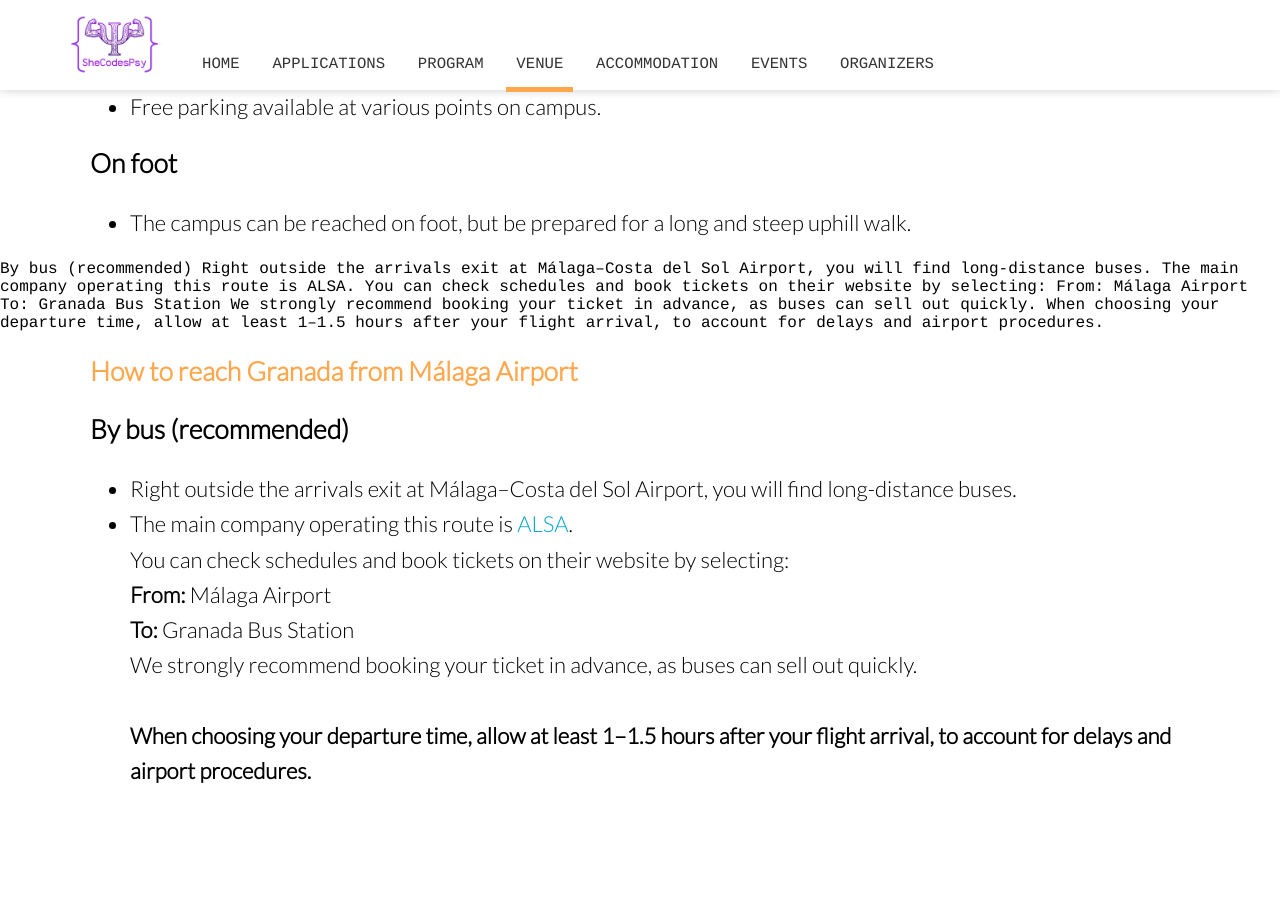
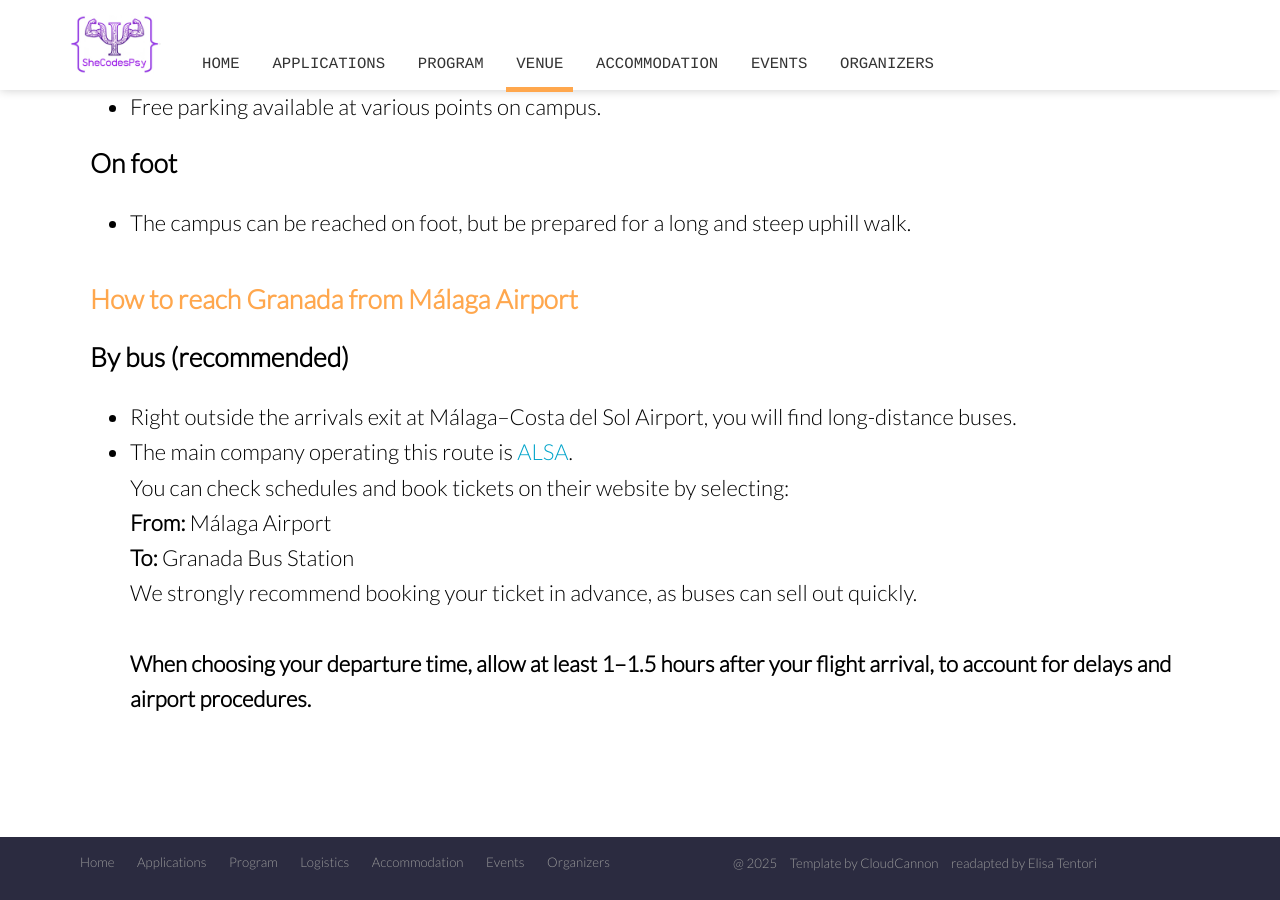
Before and after one commit to shecodespsy/shecodespsy.github.io, a Jekyll site: the page built from venue.html, in a window 1280 px wide and 900 px high, scrolled down 1518 px. Built offline with Jekyll 4.4.1, drawn with Linux system fonts in a browser that asks for light colours; nearby versions of some CDN libraries; some of the changed text lies outside the part shown.

Commit message:
transport 2

```diff
--- a/venue.html
+++ b/venue.html
@@ -238,18 +238,6 @@
 			</div>
 		</div>
 
-
-
-By bus (recommended)
- Right outside the arrivals exit at Málaga–Costa del Sol Airport, you will find long-distance buses.
-The main company operating this route is ALSA.
- You can check schedules and book tickets on their website by selecting:
-From: Málaga Airport
-To: Granada Bus Station
-We strongly recommend booking your ticket in advance, as buses can sell out quickly.
-When choosing your departure time, allow at least 1–1.5 hours after your flight arrival, to account for delays and airport procedures.
-
-
 		<div class="container flex">
 			<div class="text">
 				<p class="editable" style="margin-bottom:1em;">
@@ -276,20 +264,3 @@
 	</section>
 
 </div>
-
-
-
-
-
-
-
-
-How to reach Granada from Málaga Airport
-By bus (recommended)
- Right outside the arrivals exit at Málaga–Costa del Sol Airport, you will find long-distance buses.
-The main company operating this route is ALSA.
- You can check schedules and book tickets on their website by selecting:
-From: Málaga Airport
-To: Granada Bus Station
-We strongly recommend booking your ticket in advance, as buses can sell out quickly.
-When choosing your departure time, allow at least 1–1.5 hours after your flight arrival, to account for delays and airport procedures.
```
